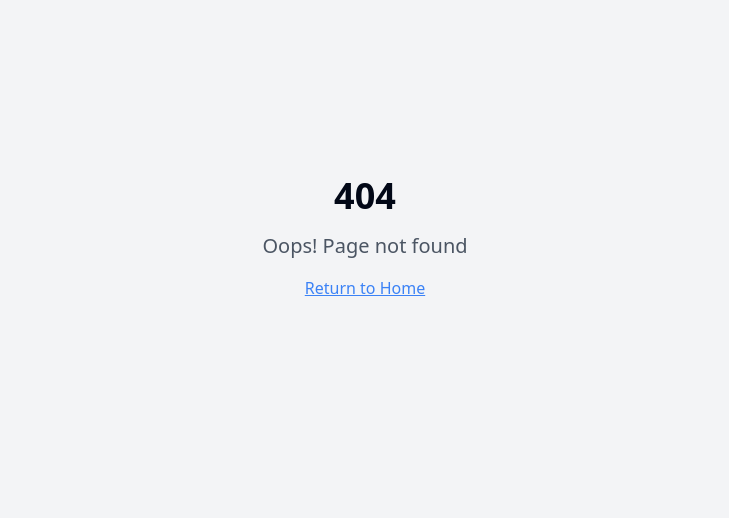
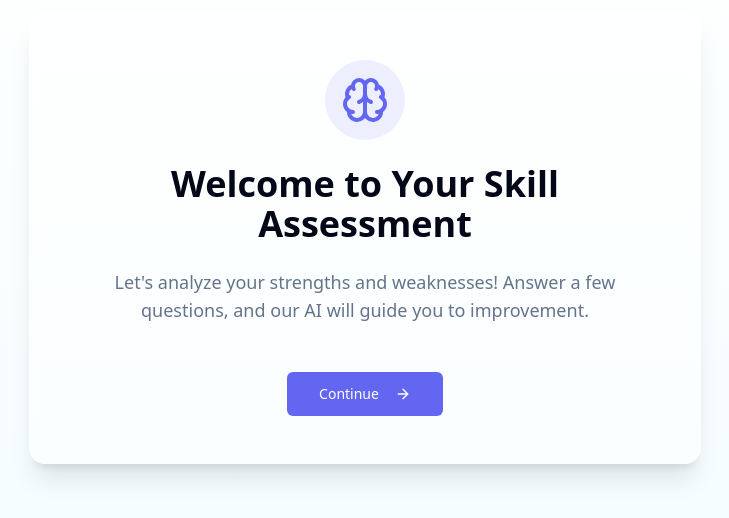
Before and after one commit to atharvkathe/growthwise-guide, a React (Vite) app: page /assessment in a window 1280 px wide. Before the commit this address had no page. Shown: the part 162-680 px from the top of the page, without its empty margins (275-1004 px from the left). Built offline with nearby package versions, Linux system fonts and the light colour scheme.

Commit message:
Implement Skill Assessment Flow
Add a multi-step skill assessment flow triggered by clicking the "Start Assessment" button.  The flow will begin with a welcome screen containing introductory text and a "Continue" button.  The welcome screen will include animations.

```diff
--- a/src/App.tsx
+++ b/src/App.tsx
@@ -1,3 +1,4 @@
+
 import { Toaster } from "@/components/ui/toaster";
 import { Toaster as Sonner } from "@/components/ui/sonner";
 import { TooltipProvider } from "@/components/ui/tooltip";
@@ -5,6 +6,7 @@ import { QueryClient, QueryClientProvider } from "@tanstack/react-query";
 import { BrowserRouter, Routes, Route } from "react-router-dom";
 import Index from "./pages/Index";
 import NotFound from "./pages/NotFound";
+import Assessment from "./pages/Assessment";
 
 const queryClient = new QueryClient();
 
@@ -16,6 +18,7 @@ const App = () => (
       <BrowserRouter>
         <Routes>
           <Route path="/" element={<Index />} />
+          <Route path="/assessment" element={<Assessment />} />
           {/* ADD ALL CUSTOM ROUTES ABOVE THE CATCH-ALL "*" ROUTE */}
           <Route path="*" element={<NotFound />} />
         </Routes>
--- a/src/components/HeroSection.tsx
+++ b/src/components/HeroSection.tsx
@@ -2,8 +2,11 @@
 import { motion } from "framer-motion";
 import { ArrowRight, Brain, Target, Zap } from "lucide-react";
 import { Button } from "@/components/ui/button";
+import { useNavigate } from "react-router-dom";
 
 export const HeroSection = () => {
+  const navigate = useNavigate();
+
   return (
     <section className="min-h-[80vh] flex flex-col items-center justify-center px-4 py-20 bg-gradient-to-b from-background to-accent/5">
       <motion.div
@@ -30,6 +33,7 @@ export const HeroSection = () => {
           <Button
             size="lg"
             className="bg-primary hover:bg-primary/90 text-white transition-all duration-300 group"
+            onClick={() => navigate("/assessment")}
           >
             Start Assessment
             <ArrowRight className="ml-2 w-4 h-4 group-hover:translate-x-1 transition-transform" />
--- /dev/null
+++ b/src/pages/Assessment.tsx
@@ -0,0 +1,67 @@
+
+import { motion } from "framer-motion";
+import { Brain, ArrowRight } from "lucide-react";
+import { Button } from "@/components/ui/button";
+import { useNavigate } from "react-router-dom";
+
+const Assessment = () => {
+  const navigate = useNavigate();
+
+  return (
+    <div className="min-h-screen bg-gradient-to-b from-background to-accent/5 flex items-center justify-center p-4">
+      <motion.div
+        initial={{ opacity: 0, y: 20 }}
+        animate={{ opacity: 1, y: 0 }}
+        transition={{ duration: 0.6 }}
+        className="max-w-2xl w-full bg-white/50 backdrop-blur-sm rounded-2xl p-8 md:p-12 shadow-xl"
+      >
+        <div className="flex flex-col items-center text-center space-y-6">
+          <motion.div
+            initial={{ scale: 0 }}
+            animate={{ scale: 1 }}
+            transition={{ delay: 0.2, type: "spring", stiffness: 200, damping: 15 }}
+            className="bg-primary/10 p-4 rounded-full"
+          >
+            <Brain className="w-12 h-12 text-primary" />
+          </motion.div>
+
+          <motion.h1
+            initial={{ opacity: 0, y: 10 }}
+            animate={{ opacity: 1, y: 0 }}
+            transition={{ delay: 0.3 }}
+            className="text-3xl md:text-4xl font-bold text-foreground"
+          >
+            Welcome to Your Skill Assessment
+          </motion.h1>
+
+          <motion.p
+            initial={{ opacity: 0, y: 10 }}
+            animate={{ opacity: 1, y: 0 }}
+            transition={{ delay: 0.4 }}
+            className="text-lg text-muted-foreground max-w-lg"
+          >
+            Let's analyze your strengths and weaknesses! Answer a few questions, and our AI will guide you to improvement.
+          </motion.p>
+
+          <motion.div
+            initial={{ opacity: 0, y: 10 }}
+            animate={{ opacity: 1, y: 0 }}
+            transition={{ delay: 0.5 }}
+            className="pt-6"
+          >
+            <Button
+              size="lg"
+              className="bg-primary hover:bg-primary-hover text-white transition-all duration-300 group"
+              onClick={() => navigate("/assessment/questions")}
+            >
+              Continue
+              <ArrowRight className="ml-2 w-4 h-4 group-hover:translate-x-1 transition-transform" />
+            </Button>
+          </motion.div>
+        </div>
+      </motion.div>
+    </div>
+  );
+};
+
+export default Assessment;
```
